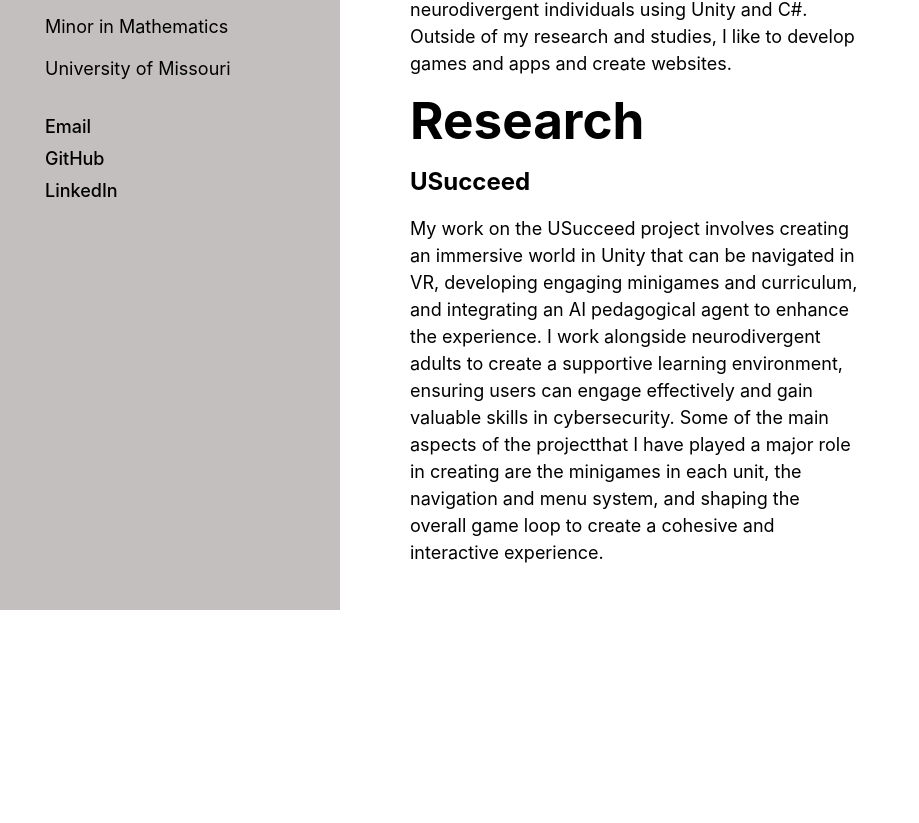
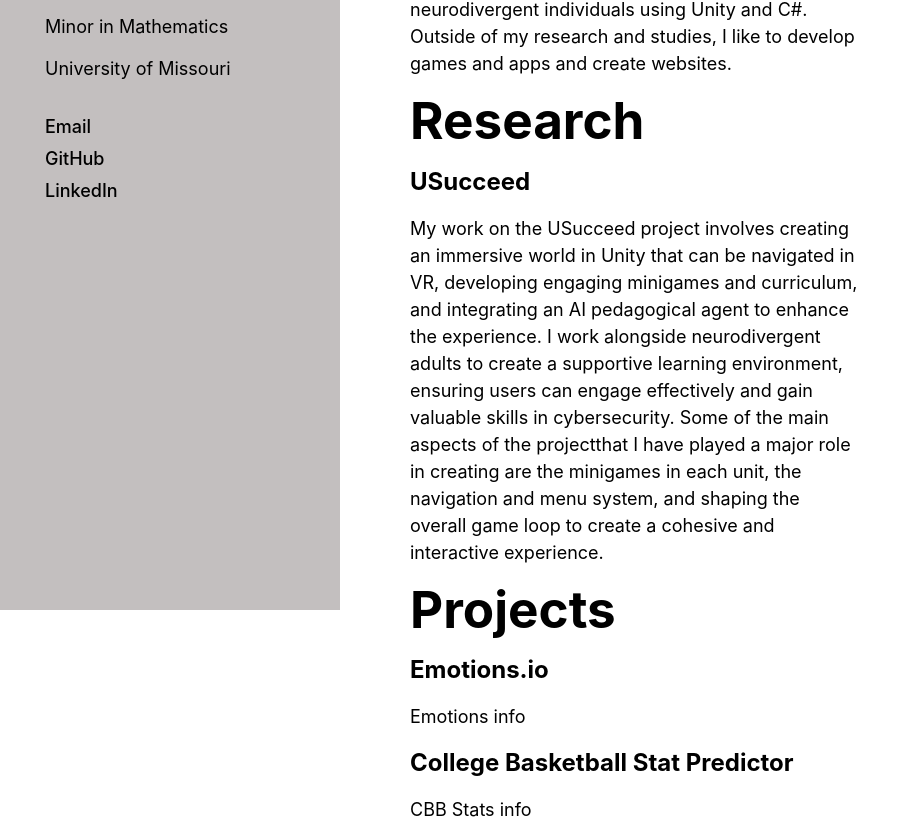
Before and after one commit to SHenders2424/SHWebsite, a React (Vite) app: page / in a window 1280 px wide. Shown: the part 510-1333 px from the top of the page, without its empty margins (0-919 px from the left). Before the commit the page ends 1120 px from the top, so only its background shows below. Built offline with nearby package versions, Linux system fonts and the light colour scheme.

Commit message:
Added in projects

```diff
--- a/src/App.css
+++ b/src/App.css
@@ -1,7 +1,7 @@
 /* Overall container */
 .container {
   display: flex;
-  height: calc(100vh - 100px); /* Adjust height considering header */
+  height: 1100px; /* Adjust height considering header */
   margin-top: 100px;
 }
 
--- a/src/App.jsx
+++ b/src/App.jsx
@@ -63,6 +63,13 @@ function App() {
             Some of the main aspects of the projectthat I have played a major role in creating are the minigames in each unit, the navigation and
             menu system, and shaping the overall game loop to create a cohesive and interactive experience.
           </p>
+          <h1>Projects</h1>
+          <h2>Emotions.io</h2>
+          <p>Emotions info
+          </p>
+          <h2>College Basketball Stat Predictor</h2>
+          <p>CBB Stats info
+          </p>
         </main>
       </div>
     </div>
```
